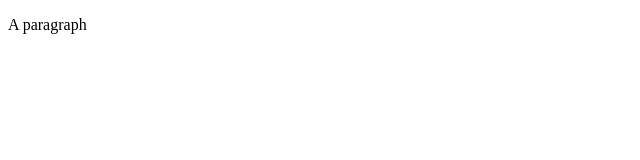
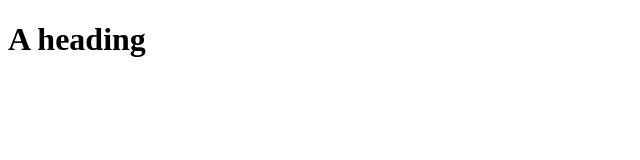
Before and after one commit to Woleojopb/git-class, a plain HTML site: page home.html in a window 1280 px wide. Shown: the whole page, without its empty margins (0-640 px from the left). Drawn offline with Linux system fonts and the light colour scheme.

Commit message:
Update home.html

```diff
--- a/home.html
+++ b/home.html
@@ -7,6 +7,7 @@
     <title>Document</title>
 </head>
 <body>
-    <p>A paragraph</p>
+    <h1>A heading<h1>
+
 </body>
 </html>
```
